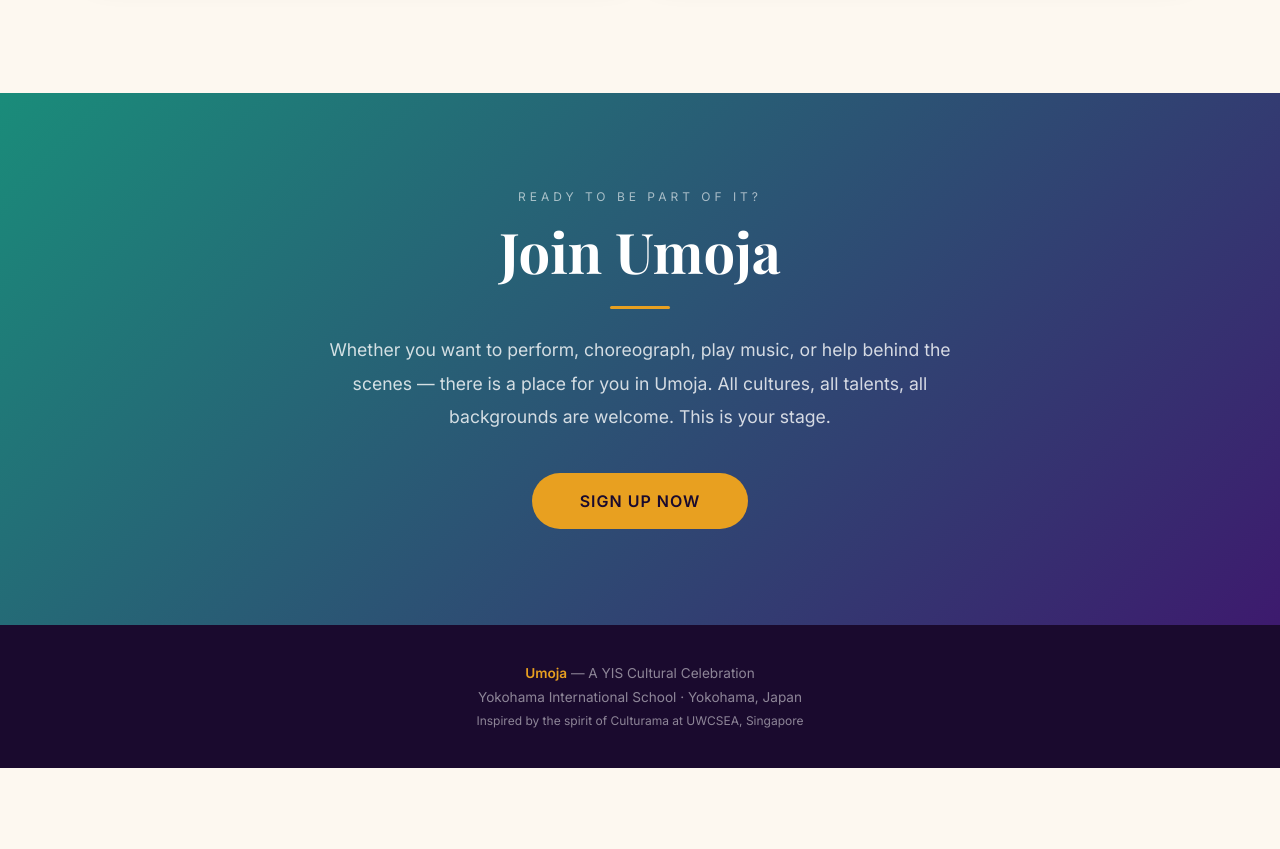
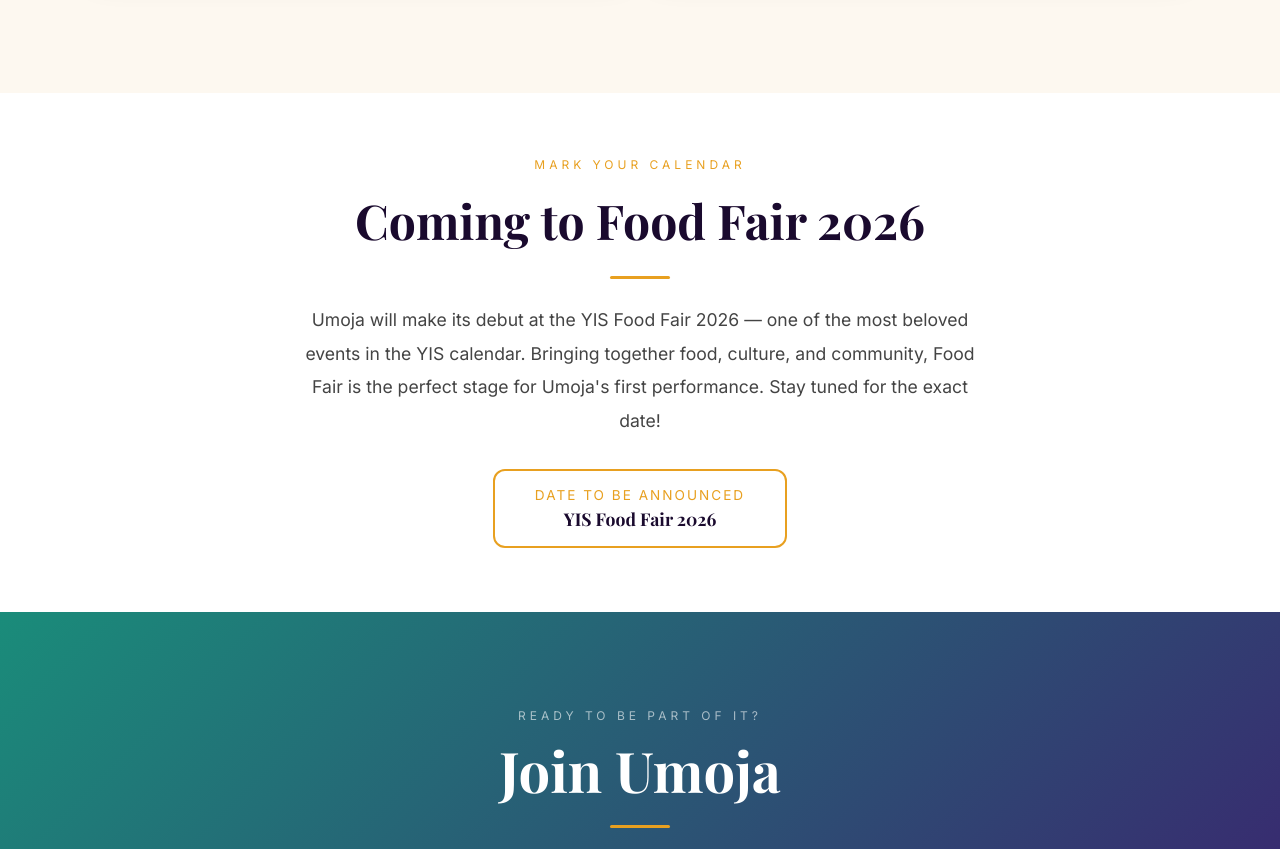
Before and after one commit to 27kennedyf-hash/Umoja, a plain HTML site: page index.html in a window 1280 px wide. Shown: the part 3085-3934 px from the top of the page. Before the commit the page ends 3853 px from the top, so only its background shows below. Drawn offline with nearby package versions, Linux system fonts and the light colour scheme.

Commit message:
Update index.html

```diff
--- a/index.html
+++ b/index.html
@@ -308,6 +308,20 @@
   </div>
 </section>
 
+<!-- EVENT DATE -->
+<section style="background:#fff; padding:4rem 2rem; text-align:center;">
+  <div style="max-width:700px; margin:0 auto;">
+    <p style="font-size:0.75rem; letter-spacing:4px; text-transform:uppercase; color:#E8A020; margin-bottom:1rem;">Mark Your Calendar</p>
+    <h2 style="font-family:'Playfair Display',serif; font-size:clamp(2rem,5vw,3rem); color:#1a0a2e; margin-bottom:1rem;">Coming to Food Fair 2026</h2>
+    <div style="width:60px; height:3px; background:#E8A020; margin:1.5rem auto; border-radius:2px;"></div>
+    <p style="font-size:1.1rem; line-height:1.9; color:#444;">Umoja will make its debut at the YIS Food Fair 2026 — one of the most beloved events in the YIS calendar. Bringing together food, culture, and community, Food Fair is the perfect stage for Umoja's first performance. Stay tuned for the exact date!</p>
+    <div style="margin-top:2rem; display:inline-block; border:2px solid #E8A020; border-radius:12px; padding:1rem 2.5rem;">
+      <p style="font-size:0.85rem; letter-spacing:2px; text-transform:uppercase; color:#E8A020;">Date to be announced</p>
+      <p style="font-size:1.1rem; font-family:'Playfair Display',serif; color:#1a0a2e; margin-top:0.25rem;">YIS Food Fair 2026</p>
+    </div>
+  </div>
+</section>
+
 <!-- SIGN UP -->
 <section class="signup" id="signup">
   <div class="container">
```
